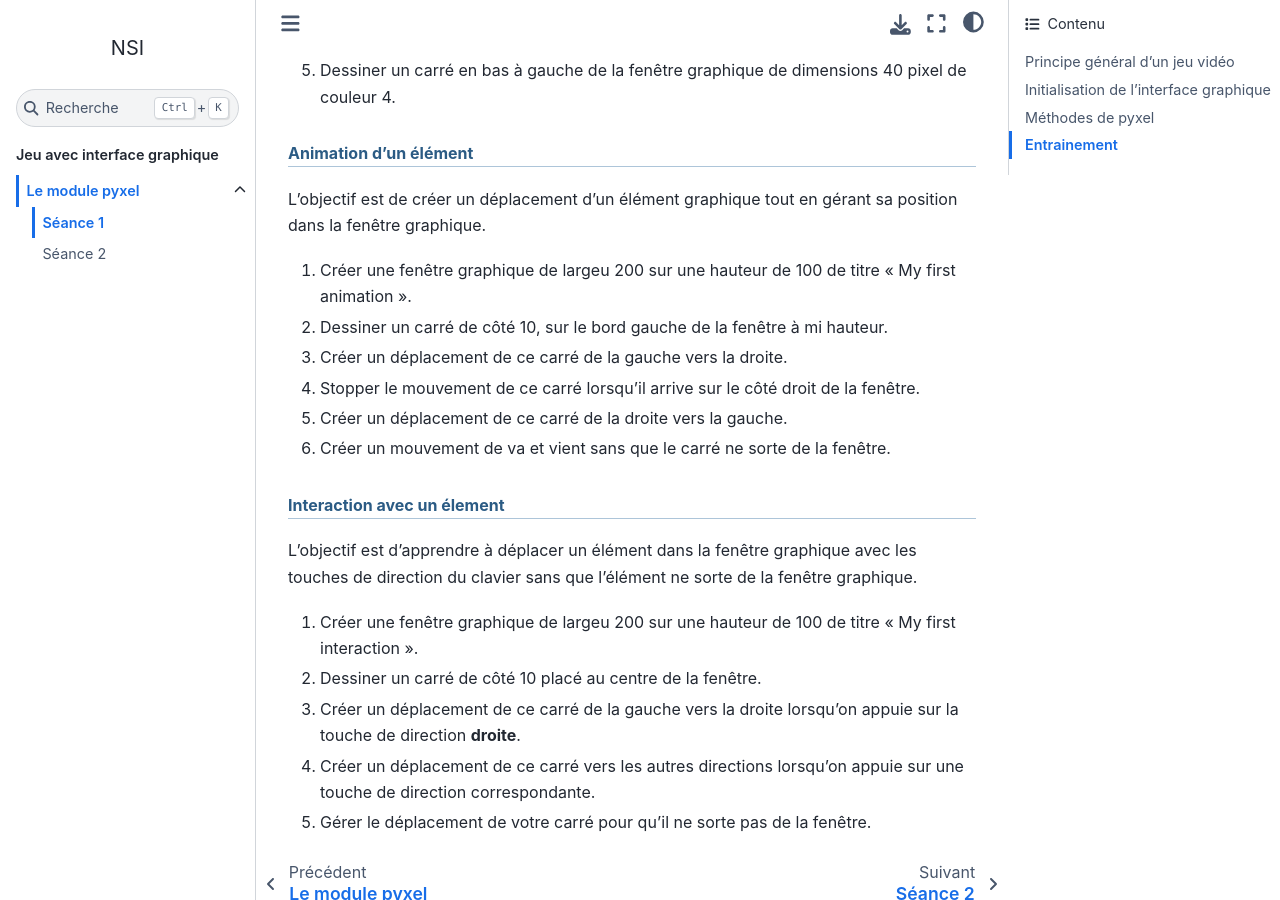
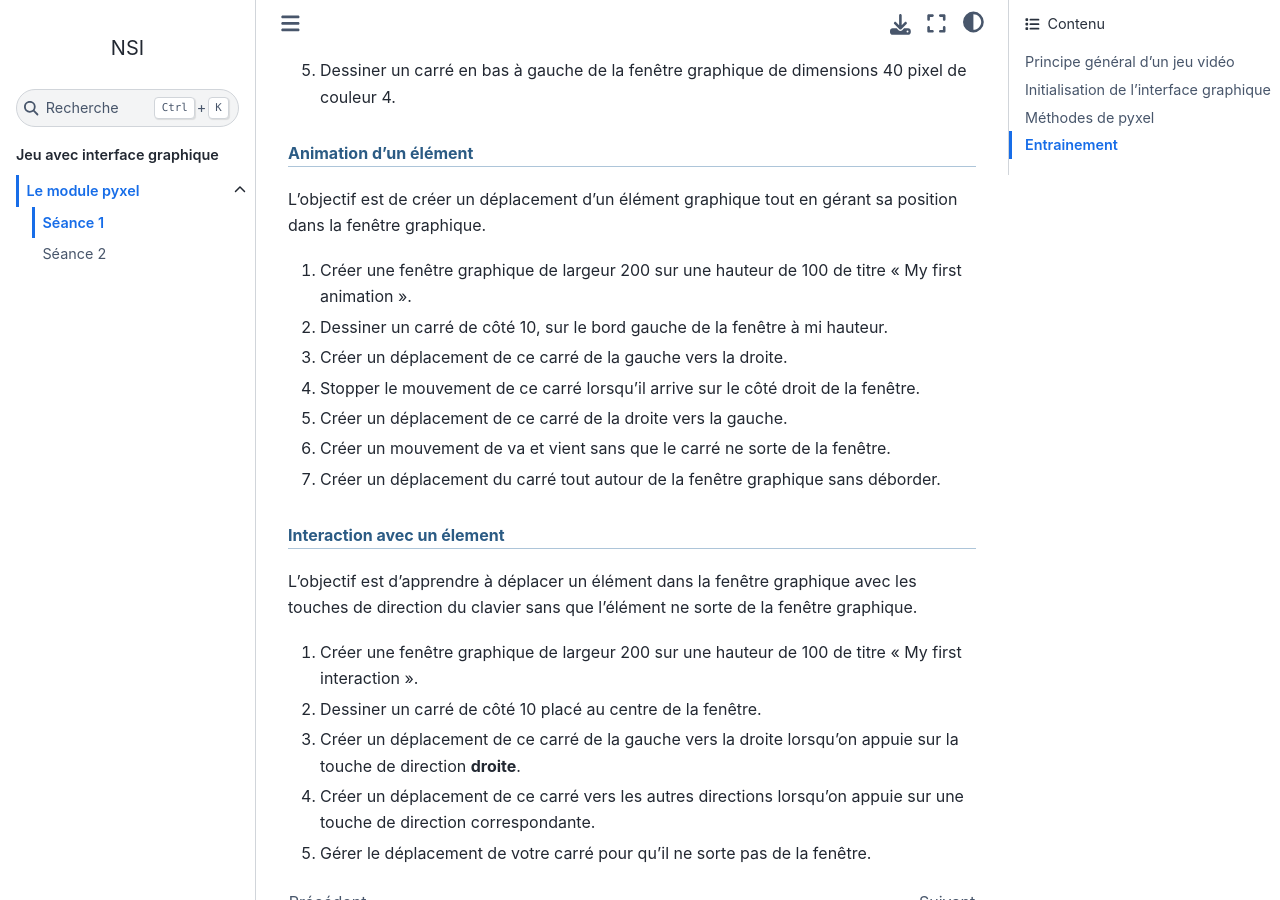
Before and after one commit to ychistel/tnsi_projet, a Sphinx documentation site: the page built from source/jeu/content/seance_1.rst, in a window 1280 px wide and 900 px high, scrolled down 2581 px. Built offline with Sphinx 7.4.7 and the Sphinx Book theme 1.1.4, drawn with Linux system fonts in a browser that asks for light colours; some of the changed lines change nothing that is shown.

Commit message:
modification de seance_1.rst

```diff
--- a/source/jeu/content/seance_1.rst
+++ b/source/jeu/content/seance_1.rst
@@ -75,18 +75,19 @@
 
 L'objectif est de créer un déplacement d'un élément graphique tout en gérant sa position dans la fenêtre graphique.
 
-#. Créer une fenêtre graphique de largeu 200 sur une hauteur de 100 de titre "My first animation".
+#. Créer une fenêtre graphique de largeur 200 sur une hauteur de 100 de titre "My first animation".
 #. Dessiner un carré de côté 10, sur le bord gauche de la fenêtre à mi hauteur.
 #. Créer un déplacement de ce carré de la gauche vers la droite.
 #. Stopper le mouvement de ce carré lorsqu'il arrive sur le côté droit de la fenêtre.
 #. Créer un déplacement de ce carré de la droite vers la gauche.
 #. Créer un mouvement de va et vient sans que le carré ne sorte de la fenêtre.
+#. Créer un déplacement du carré tout autour de la fenêtre graphique sans déborder.
 
 .. rubric:: Interaction avec un élement
 
 L'objectif est d'apprendre à déplacer un élément dans la fenêtre graphique avec les touches de direction du clavier sans que l'élément ne sorte de la fenêtre graphique.
 
-#. Créer une fenêtre graphique de largeu 200 sur une hauteur de 100 de titre "My first interaction".
+#. Créer une fenêtre graphique de largeur 200 sur une hauteur de 100 de titre "My first interaction".
 #. Dessiner un carré de côté 10 placé au centre de la fenêtre.
 #. Créer un déplacement de ce carré de la gauche vers la droite lorsqu'on appuie sur la touche de direction **droite**.
 #. Créer un déplacement de ce carré vers les autres directions lorsqu'on appuie sur une touche de direction correspondante.
--- /dev/null
+++ b/source/jeu/python/seance_1_ex_2.py
@@ -0,0 +1,23 @@
+import pyxel
+
+# Etats du jeu
+def update():
+    global x
+
+    if x < 128:
+        x = x + 1
+    else:
+        x = 0
+
+# Dessin des états de jeu
+def draw():
+    pyxel.cls(0)
+    pyxel.rect(x,50,10,10,1)
+
+x = 0
+
+# taille de la fenetre 128x128 pixels
+pyxel.init(128, 128, title="Projet jeu")
+
+# Lancement de la boucle de jeu
+pyxel.run(update,draw)
```
